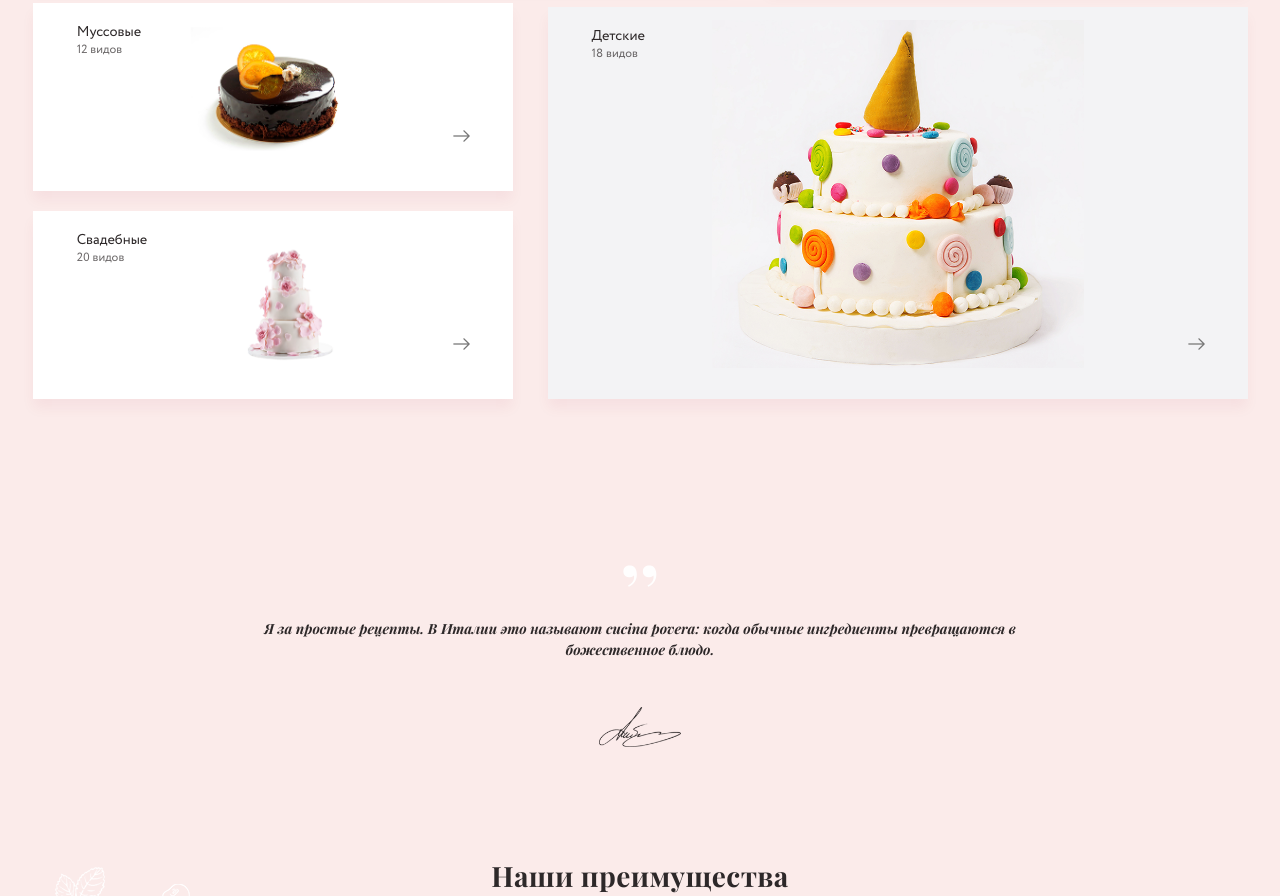
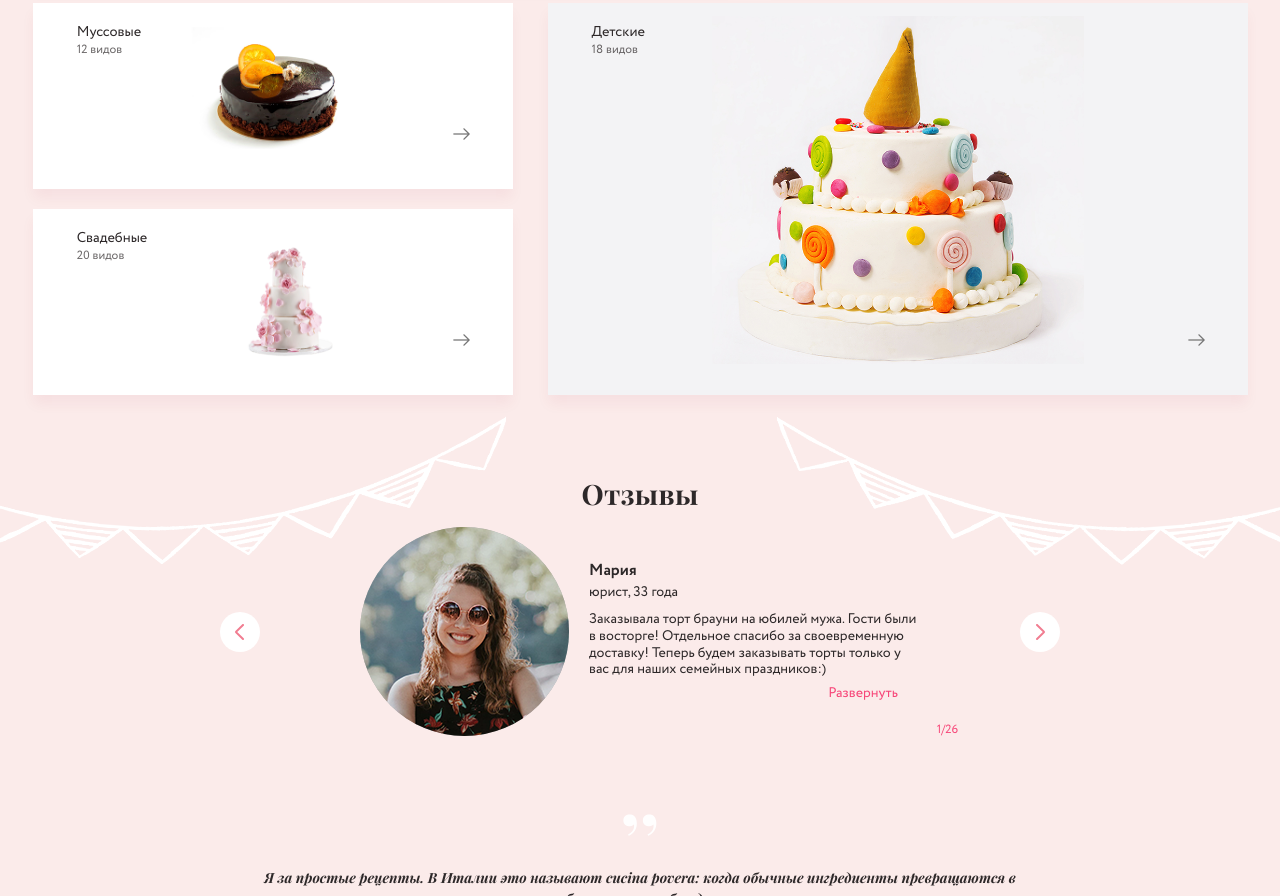
Before and after one commit to ZimnitskiYury/itechart_css-container, a plain HTML site: page index.html in a window 1280 px wide. Shown: the part 1265-2161 px from the top of the page. Drawn offline with nearby package versions, Linux system fonts and the light colour scheme.

Commit message:
Rework of section 'Reviews'. Add implemenation for tablet

```diff
--- a/css/categories.css
+++ b/css/categories.css
@@ -164,12 +164,12 @@
     }
     .categories__container {
         width: 100%;
-        height: 856px;
+        height: 825px;
         margin-top: 0;
     }
     .categories__container-item {
         width: 32.42%;
-        height: 144px;
+        height: 142px;
         margin-bottom: 20px;
         padding: 22px 3.57%;
     }
@@ -182,6 +182,7 @@
     .categories__container-item:last-of-type {
         width: 50.55%;
         height: 348px;
+        margin-bottom: 0;
         margin-left: -18%;
 
         background-color: #f3f3f5;
@@ -278,8 +279,3 @@
         font-size: 14px;
     }
 }
-
-.link-block {
-    width: 100%;
-    height: 100%;
-}
--- /dev/null
+++ b/css/reviews/dictum.css
@@ -0,0 +1,91 @@
+.dictum {
+    display: flex;
+    flex-direction: row;
+
+    align-items: center;
+}
+
+.dictum__user-photo {
+    margin-right: 20px;
+}
+
+.dictum__content {
+    display: flex;
+    flex-direction: column;
+
+    align-items: flex-start;
+    justify-content: flex-start;
+}
+
+.dictum__header {
+    display: flex;
+    flex-direction: column;
+
+    align-items: flex-start;
+    justify-content: flex-start;
+}
+
+.dictum__user {
+    color: #2d2829;
+
+    font-family: "Circe Bold";
+    font-size: 27px;
+}
+
+.dictum__user-info {
+    margin-top: 6px;
+
+    color: #2d2829;
+
+    font-family: "Circe";
+    font-size: 20px;
+}
+
+.dictum__annotation {
+    margin-top: 12px;
+    margin-bottom: 8px;
+
+    letter-spacing: 0.00px;
+
+    color: #2d2829;
+
+    font-family: "Circe";
+    font-size: 18.42px;
+    line-height: 24.6px;
+}
+
+.dictum__more {
+    display: block;
+
+    margin-right: 22px;
+
+    opacity: 0.7;
+    color: #f50049;
+
+    font-family: "Circe";
+    font-size: 15.9px;
+
+    align-self: flex-end;
+}
+
+.dictum__more:hover {
+    text-decoration: underline;
+
+    text-shadow: 0 2px 10px rgba(255, 34, 34, 0.5);
+}
+
+@media (max-width:1365px) {
+    .dictum__user {
+        font-size: 16px;
+    }
+    .dictum__user-info {
+        font-size: 14px;
+    }
+    .dictum__annotation {
+        font-size: 14px;
+        line-height: 16.8px;
+    }
+    .dictum__more {
+        font-size: 14px;
+    }
+}
--- /dev/null
+++ b/css/reviews/reviews.css
@@ -0,0 +1,110 @@
+@import url("./dictum.css");
+.reviews {
+    display: flex;
+    flex-direction: column;
+
+    width: 100%;
+    height: 452px;
+    padding-top: 118px;
+
+    background-image: url("../../assets/img/reviews-background.png");
+    background-repeat: no-repeat;
+    background-position: top;
+
+    align-items: center;
+}
+
+.reviews__title {
+    letter-spacing: 0.4px;
+
+    color: #2d2829;
+
+    font-family: "Playfair Display Bold";
+    font-size: 40px;
+    line-height: 66px;
+}
+
+.reviews__content {
+    display: flex;
+    flex-direction: row;
+
+    width: 840px;
+    height: 260px;
+
+    align-items: center;
+    justify-content: center;
+}
+
+.reviews__content__left {
+    display: flex;
+
+    min-width: 40px;
+    height: 40px;
+    margin-right: 100px;
+
+    border-radius: 50%;
+    background-color: white;
+
+    align-items: center;
+    justify-content: center;
+}
+
+.reviews__content__left:hover {
+    box-shadow: 0 2px 7.04px 0.96px rgba(255, 0, 67, 0.2);
+}
+
+.reviews__content__right {
+    display: flex;
+
+    min-width: 40px;
+    height: 40px;
+    margin-left: 45px;
+
+    border-radius: 50%;
+    background-color: white;
+
+    align-items: center;
+    justify-content: center;
+}
+
+.reviews__content__right:hover {
+    box-shadow: 0 2px 7.04px 0.96px rgba(255, 0, 67, 0.2);
+}
+
+.reviews__count {
+    display: block;
+
+    min-width: 55px;
+
+    text-align: center;
+
+    opacity: 0.7;
+    color: #f50049;
+
+    font-family: "Circe";
+    font-size: 17.9px;
+
+    align-self: flex-end;
+}
+
+@media (max-width:1365px) {
+    .reviews {
+        height: 235px;
+        padding-top: 45px;
+    }
+    .reviews__title {
+        font-size: 28px;
+        line-height: auto;
+    }
+    .reviews__count {
+        font-size: 12px;
+    }
+}
+
+@media (max-width:767px) {
+    .reviews {
+        display: none;
+
+        width: 100%;
+    }
+}
--- a/index.html
+++ b/index.html
@@ -49,8 +49,8 @@
     <!-- CATEGORIES IS FULLTESTED AND WORKED FOR DESKTOP/TABLET/MOBILE -->
     <section class="categories" id="categories">
         <h2 class="categories__title">Наши торты</h2>
+
         <ul class="categories__container">
-
             <li class="categories__container-item">
                 <a href="/next" class="categories__name">Классические</a>
                 <h4 class="categories__count">24 вида</h4>
@@ -70,6 +70,7 @@
                     <a href="/next"> <img class="categories__more-arrow" src="./assets/img/more-arrow.png" alt="more-arrow"></a>
                 </div>
             </li>
+
             <li class="categories__container-item">
                 <a href="/next" class="categories__name">Свадебные</a>
                 <h4 class="categories__count">20 видов</h4>
@@ -79,6 +80,7 @@
                     <a href="/next"> <img class="categories__more-arrow" src="./assets/img/more-arrow.png" alt="more-arrow"></a>
                 </div>
             </li>
+
             <li class="categories__container-item">
                 <a href="/next" class="categories__name">Мужчинам</a>
                 <h4 class="categories__count">24 вида</h4>
@@ -88,6 +90,7 @@
                     <a href="/next"> <img class="categories__more-arrow" src="./assets/img/more-arrow.png" alt="more-arrow"></a>
                 </div>
             </li>
+
             <li class="categories__container-item">
                 <a href="/next" class="categories__name">Женщинам</a>
                 <h4 class="categories__count">16 видов</h4>
@@ -97,6 +100,7 @@
                     <a href="/next"> <img class="categories__more-arrow" src="./assets/img/more-arrow.png" alt="more-arrow"></a>
                 </div>
             </li>
+
             <li class="categories__container-item">
                 <a href="/next" class="categories__name">Детские</a>
                 <h4 class="categories__count">18 видов</h4>
@@ -106,8 +110,8 @@
                     <a href="/next"> <img class="categories__more-arrow" src="./assets/img/more-arrow.png" alt="more-arrow"></a>
                 </div>
             </li>
+        </ul>
 
-        </ul>
     </section>
 
     <!-- INDIVIDUAL ORDER WORKS ONLY IN DESTOP VERSION  -->
@@ -199,24 +203,40 @@
 
     <!-- REVIEWS WORKS ONLY IN DESTOP VERSION  -->
     <section class="reviews" id="reviews">
-        <div class="reviews__header">
-            <img class="reviews__header-decor-left" src="./assets/img/reviews-decor-left.png" alt="reviews-decor-left">
-            <h2 class="reviews__title">Отзывы</h2>
-            <img class="reviews__header-decor-right" src="./assets/img/reviews-decor-right.png" alt="reviews-decor-right">
-        </div>
+        <h2 class="reviews__title">Отзывы</h2>
         <div class="reviews__content">
-            <img class="reviews__content__left" src="./assets/img/Arrow-Left-Icon.png" alt="Arrow-Left-Icon">
-            <img src="./assets/img/reviews-persone.png" alt="reviews-persone">
-            <div class="reviews__dictum">
-                <h3>Мария</h3>
-                <h4>юрист, 33 года</h4>
-                <h5>Заказывала торт брауни на юбилей мужа. Гости были в восторге! Отдельное спасибо за своевременную доставку! Теперь будем заказывать торты только у вас для наших семейных праздников:) </h5>
-                <div class="reviews__dictum__more">
-                    <a href="/next">Развернуть</a>
-                    <h6>1/26</h6>
+            <a href="/next">
+                <div class="reviews__content__left">
+
+                    <svg xmlns="http://www.w3.org/2000/svg" xmlns:xlink="http://www.w3.org/1999/xlink" width="10px" height="16px">
+                        <path fill-rule="evenodd"  fill="rgb(241, 125, 145)" d="M0.441,9.049 C0.155,8.766 -0.003,8.392 -0.003,7.990 C-0.003,7.590 0.155,7.214 0.441,6.931 L7.284,0.290 C7.680,-0.099 8.320,-0.099 8.715,0.290 C9.110,0.681 9.110,1.313 8.715,1.703 L2.228,7.990 L8.715,14.278 C9.110,14.667 9.110,15.299 8.715,15.690 C8.320,16.081 7.680,16.081 7.284,15.690 L0.441,9.049 L0.441,9.049 L0.441,9.049 Z"/>
+                    </svg>
+
                 </div>
-            </div>
-            <img class="reviews__content__right" src="./assets/img/Arrow-Right-Icon.png" alt="Arrow-Right-Icon">
+            </a>
+            <article class="dictum">
+                <div class="dictum__user-photo">
+                    <img src="./assets/img/reviews-persone.png" alt="reviews-persone">
+                </div>
+                <div class="dictum__content">
+                    <header class="dictum__header">
+                        <h1 class="dictum__user">Мария</h1>
+                        <h2 class="dictum__user-info">юрист, 33 года</h2>
+                    </header>
+                    <p class="dictum__annotation">Заказывала торт брауни на юбилей мужа. Гости были в восторге! Отдельное спасибо за своевременную доставку! Теперь будем заказывать торты только у вас для наших семейных праздников:) </p>
+                    <a class="dictum__more" href="/next">Развернуть</a>
+                </div>
+            </article>
+            <span class="reviews__count">1/26</span>
+            <a href="/next">
+                <div class="reviews__content__right">
+
+                    <svg xmlns="http://www.w3.org/2000/svg" xmlns:xlink="http://www.w3.org/1999/xlink" width="9px" height="16px">
+                            <path fill-rule="evenodd"  fill="rgb(241, 125, 145)" d="M8.561,9.049 C8.845,8.766 9.003,8.392 9.003,7.990 C9.003,7.590 8.845,7.214 8.561,6.931 L1.741,0.290 C1.347,-0.099 0.709,-0.099 0.315,0.290 C-0.078,0.681 -0.078,1.313 0.315,1.703 L6.779,7.990 L0.315,14.278 C-0.078,14.667 -0.078,15.299 0.315,15.690 C0.709,16.081 1.347,16.081 1.741,15.690 L8.561,9.049 L8.561,9.049 L8.561,9.049 Z"/>
+                    </svg>
+
+                </div>
+            </a>
         </div>
     </section>
 
--- a/style.css
+++ b/style.css
@@ -2,7 +2,7 @@
 @import url("./css/main-page/main-page.css");
 @import url("./css/individual-order/individual-order.css");
 @import url("./css/header/header.css");
-@import url("./css/reviews.css");
+@import url("./css/reviews/reviews.css");
 @import url("./css/about-us.css");
 @import url("./css/our-advantages/our-advantages.css");
 @import url("./css/our-comment/our-comment.css");
```
Also changed, not shown: css/reviews.css (deleted, +0 -150 lines), assets/img/reviews-background.png (added).
